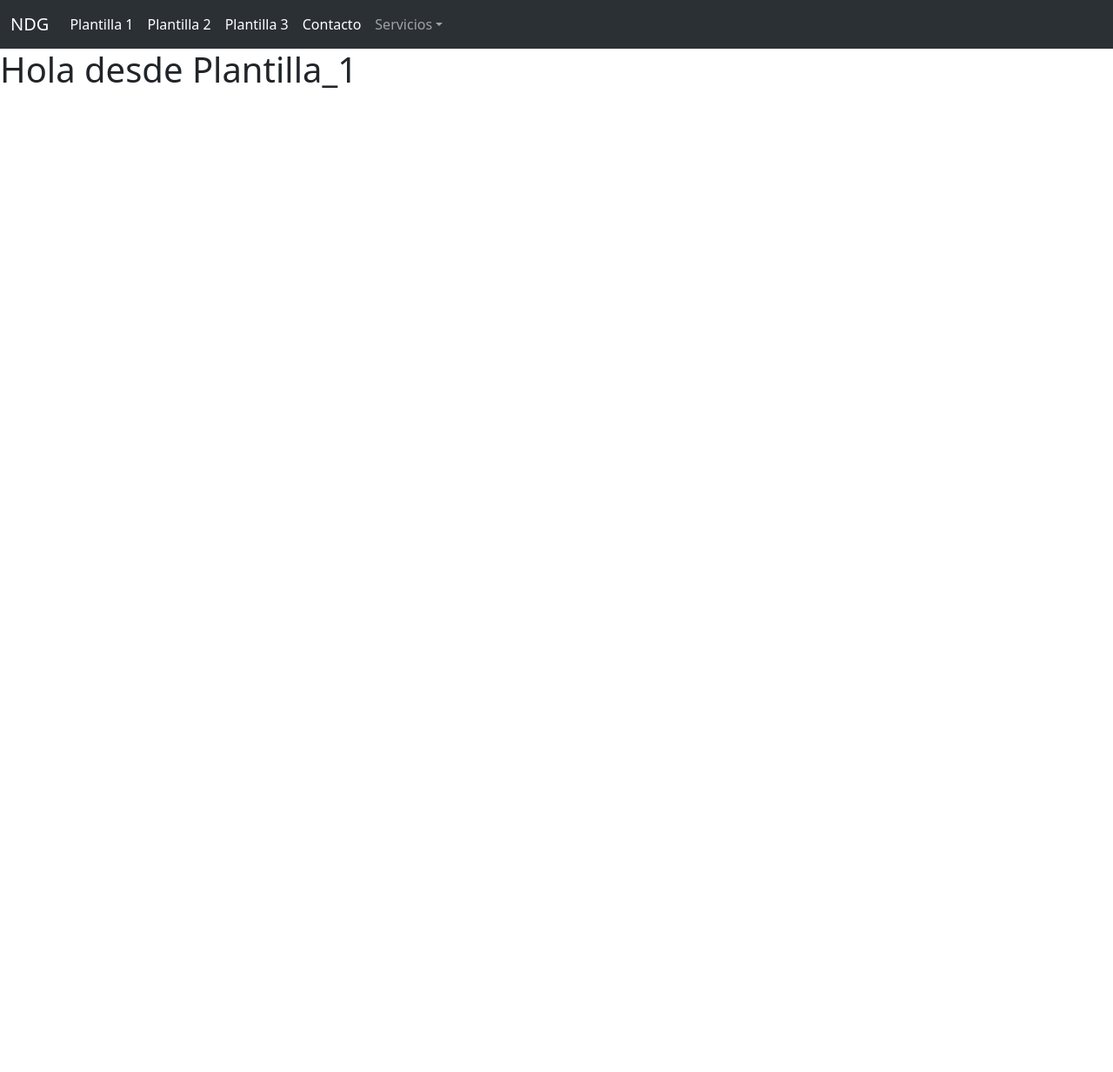
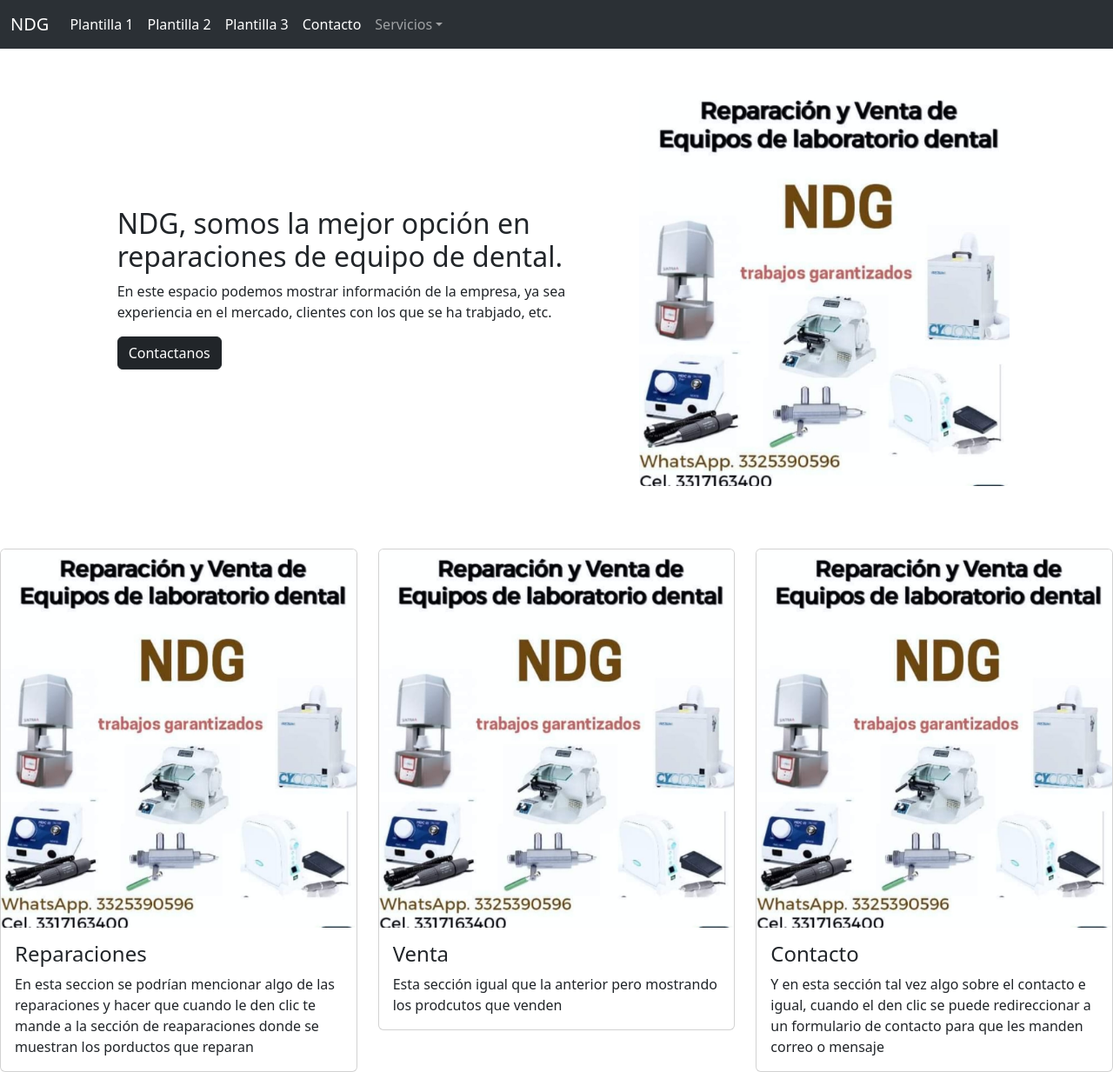
Before and after one commit to Erick-Hernandez-Ortega/NDG, a React (Create React App) app: page / in a window 1280 px wide. Shown: the whole page at 87% size. Before the commit the page ends 800 px from the top, so only its background shows below. Built offline with nearby package versions, Linux system fonts and the light colour scheme.

Commit message:
Priemras partes de la plantilla 1

```diff
--- a/src/components/Plantilla_1/Plantilla_1.jsx
+++ b/src/components/Plantilla_1/Plantilla_1.jsx
@@ -1,8 +1,28 @@
 import React from 'react';
+// Importamos la imagen
+import imagenTest_1 from '../../Imagenes/Plantilla1_test.jpg'
 
 const Plantilla_1 = () => {
     return (
-        <h1>Hola desde Plantilla_1</h1>
+        <>
+            <article className='mt-5 mb-5'>
+                <div className="card mb-3 border-0 mb-5">
+                    <div className="row g-0 justify-content-center">
+                        <div className="col-md-6 row align-items-center">
+                            <div className="card-body">
+                                <h2 className="card-title">NDG, somos la mejor opción en reparaciones de equipo de dental.</h2>
+                                <p className="card-text">En este espacio podemos mostrar información de la empresa, ya sea experiencia en el
+                                    mercado, clientes con los que se ha trabjado, etc.</p>
+                                <a href="#" class="btn btn-dark">Contactanos</a>
+                            </div>
+                        </div>
+                        <div className="col-md-4">
+                            <img src={imagenTest_1} className="img-fluid object-fit-cover rounded" alt="..." />
+                        </div>
+                    </div>
+                </div>
+            </article>
+        </>
     );
 };
 
--- /dev/null
+++ b/src/components/Plantilla_1/Plantilla_1_carousel.jsx
@@ -0,0 +1,43 @@
+import React from 'react';
+// Importamos la imagen
+import imagenTest_1 from '../../Imagenes/Plantilla1_test.jpg'
+
+const Plantilla_1_carousel = () => {
+    return (
+        <section className='mt-5'>
+            <div class="row row-cols-1 row-cols-md-3 g-4 mt-5">
+                <div class="col">
+                    <div class="card">
+                        <img src={imagenTest_1} class="card-img-top" alt="..." />
+                        <div class="card-body">
+                            <h4 class="card-title">Reparaciones</h4>
+                            <p class="card-text">En esta seccion se podrían mencionar algo de las reparaciones y hacer que cuando le den clic
+                                te mande a la sección de reaparaciones donde se muestran los porductos que reparan</p>
+                        </div>
+                    </div>
+                </div>
+                <div class="col">
+                    <div class="card">
+                        <img src={imagenTest_1} class="card-img-top" alt="..." />
+                        <div class="card-body">
+                            <h4 class="card-title">Venta</h4>
+                            <p class="card-text">Esta sección igual que la anterior pero mostrando los prodcutos que venden</p>
+                        </div>
+                    </div>
+                </div>
+                <div class="col">
+                    <div class="card">
+                        <img src={imagenTest_1} class="card-img-top" alt="..." />
+                        <div class="card-body">
+                            <h4 class="card-title">Contacto</h4>
+                            <p class="card-text">Y en esta sección tal vez algo sobre el contacto e igual, cuando el den clic se puede redireccionar
+                                a un formulario de contacto para que les manden correo o mensaje</p>
+                        </div>
+                    </div>
+                </div>
+            </div>
+        </section>
+    );
+};
+
+export default Plantilla_1_carousel;
--- a/src/components/app.jsx
+++ b/src/components/app.jsx
@@ -2,6 +2,7 @@ import React from 'react';
 // Importamos componentes
 import NavBar from './NavBar/NavBar';
 import Plantilla_1 from './Plantilla_1/Plantilla_1';
+import Plantilla_1_carousel from './Plantilla_1/Plantilla_1_carousel';
 import Plantilla_2 from './Plantilla_2/Plantilla_2';
 import Plantilla_3 from './Plantilla_3/Plantilla_3';
 // Importamos etiquetas para la navegacón
@@ -12,7 +13,11 @@ const App = () => {
         <>
             <NavBar />
             <Routes>
-                <Route path='/' element={<Plantilla_1 />} />
+                <Route path='/' element={
+                    <main>
+                        <Plantilla_1 />
+                        <Plantilla_1_carousel />
+                    </main>} />
                 <Route path='/P2' element={<Plantilla_2 />} />
                 <Route path='/P3' element={<Plantilla_3 />} />
             </Routes>
```
Also changed, not shown: src/Imagenes/Plantilla1_test.jpg (added).
